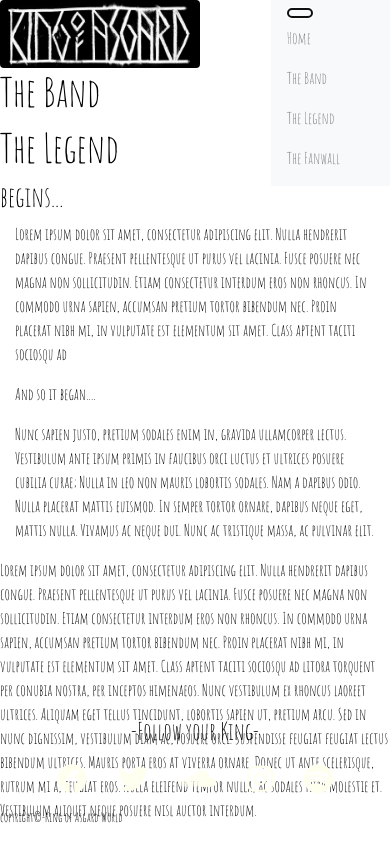
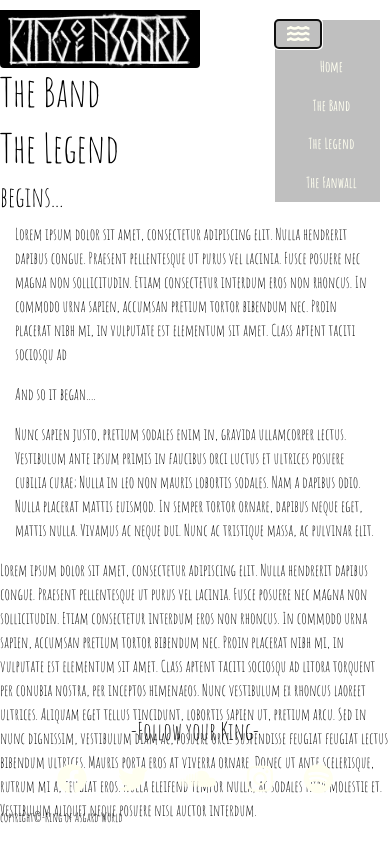
Before and after one commit to dsteyn44/kingsofasgard-ms1, a plain HTML site: page index.html in a window 390 px wide. Both pictures are taken after a click on the button "Toggle Navigation". Drawn offline with nearby package versions, Linux system fonts and the light colour scheme.

Commit message:
Add extra responsive measures for toggle navigon. Add font color,weight and size to general fonts.

```diff
--- a/assets/css/style.css
+++ b/assets/css/style.css
@@ -21,29 +21,60 @@ body {
   margin: 0;
 }
 
-/*------Header-------*/
+a {
+    color: ivory;
+    font-size: 15px;
+    font-weight: bold;
+}
 
 
-
-.menu {
-    padding-top: 40px;
-    text-align: center;
+/*------Header-------*/
+#list-font li a{
+    color: ivory;
+    font-size: 15px;
+    font-weight: bold
 }
 
+#fanwall-font a{
+    color: ivory;
+    font-size: 30px;
+    font-weight: bold
+}
+
+
 .navbar {
-position: absolute;
-  right: 0px;
-  top: 0px;
-  z-index: 2;
+    background-color: rgba(0, 0, 0, 0.25);
+    color: ivory;
+    text-align: center;
+    padding: 0;
+    position: absolute;
+    right: 10px;
+    top: 20px;
+    z-index: 2;
+}
+
+.navbar-toggler {
+    border: 0;
+     color: ivory;
+}
+
+.navbar-nav {
+    color: ivory
 }
 
 #band-logo-img {
+    padding-top: 10px;
      width: 300px;
      height: 100px;
 }
 
 .header-inline-block {
     display: inline-block;
+}
+
+.menu {
+    padding-top: 40px;
+    text-align: center;
 }
 
 @media (max-width: 576px ) {
@@ -62,6 +93,11 @@ position: absolute;
 }
 }
 
+@media (min-width: 576px ) {
+.navbar {
+display: none;
+}
+}
 /*------Proclaimer Container --
 .rounded-circle {
   background-color: rgba(224, 172, 26, 0.8);
--- a/index.html
+++ b/index.html
@@ -12,11 +12,11 @@
 </head>
 <body>
     <header>
-                <div class="container-fluid">
+                <div id="bg-header" class="container-fluid">
                     <div class="row">
                         <div class="menu header-inline-block col-sm d-none d-sm-block">
                             <ul class="list-inline ">
-                                <li class="list-inline-item"><a href="index.html">Home</a></li>
+                                <li class="list-inline-item"><a id="list-font" href="index.html">Home</a></li>
                                 <li class="list-inline-item"><a href="index.html">The Band</a></li>
                                 <li class="list-inline-item"><a href="index.html">The Legend</a></li>
                             </ul>
@@ -26,18 +26,18 @@
                                 <img id="band-logo-img" src="assets/images/koa-bandlogo.jpg" class="rounded mx-auto d-block"
                                     alt="king_of_asgard"></a>
                             </div>
-                              <div class="menu col-sm d-none d-sm-block header-inline-block"><a href="fanwall.html"> The
+                              <div id="fanwall-font" class="menu col-sm d-none d-sm-block header-inline-block"><a href="fanwall.html"> The
                                 Fanwall!</a>
                         </div>
-                        <nav id="nav-inline" class="navbar navbar-light bg-light">
+                        <nav class="navbar">
                         <button class="navbar-toggler auto" type="button" data-toggle="collapse" data-target="#navbarNavDropdown" aria-controls="navbarNavDropdown" aria-expanded="false" aria-label="Toggle Navigation">
-                            <span class="nav-bar-toggler-icon"></span></button>
+                            <span><i id="water-icon" class="fa fa-water"></i></span></button>
                         <div class="collapse navbar-collapse" id="navbarNavDropdown">
                             <ul class="navbar-nav auto">
-                                <li class="mr-2 nav-item"><a class="nav-link" href="index.html">Home</a></li>
-                                <li class="mr-2 nav-item"><a class="nav-link" href="index.html">The Band</a></li>
-                                <li class="mr-2 nav-item"><a class="nav-link" href="index.html">The Legend</a></li>
-                                <li class="mr-2 nav-item"><a class="nav-link" href="fanwall.html">The Fanwall</a></li>
+                                <li class="ml-2 nav-item"><a class="nav-link" href="index.html">Home</a></li>
+                                <li class="ml-2 nav-item"><a class="nav-link" href="index.html">The Band</a></li>
+                                <li class="ml-2 nav-item"><a class="nav-link" href="index.html">The Legend</a></li>
+                                <li class="ml-2 nav-item"><a class="nav-link" href="fanwall.html">The Fanwall</a></li>
                             </ul>
                             </div>
                         </nav>
```
